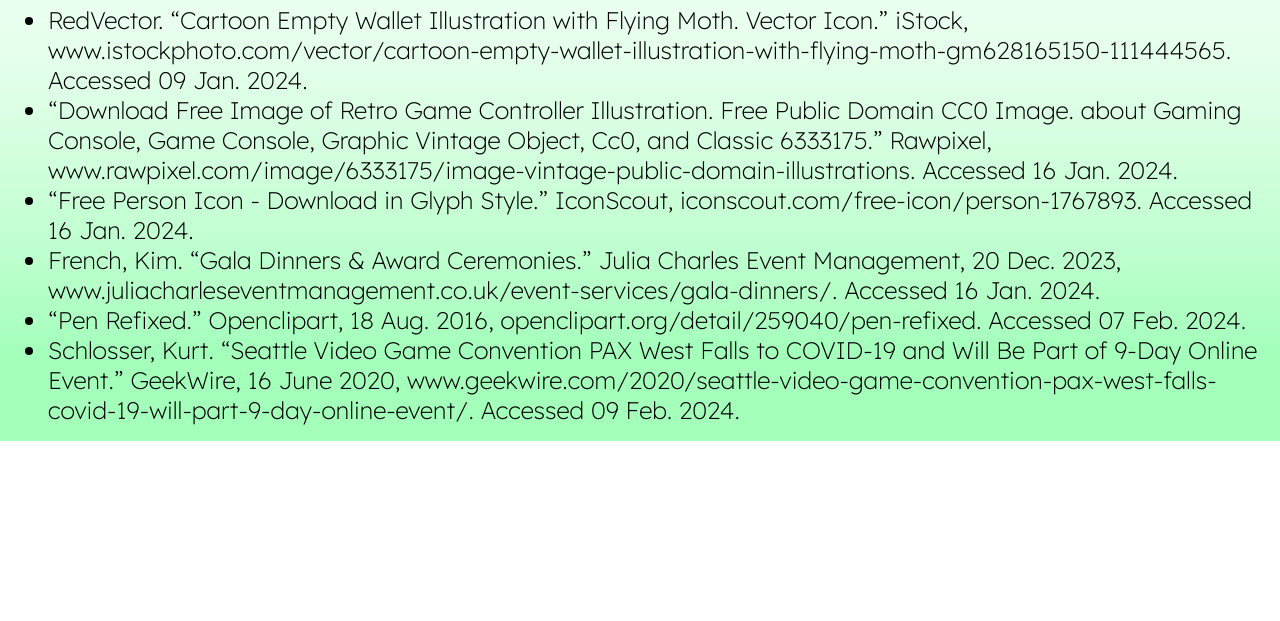
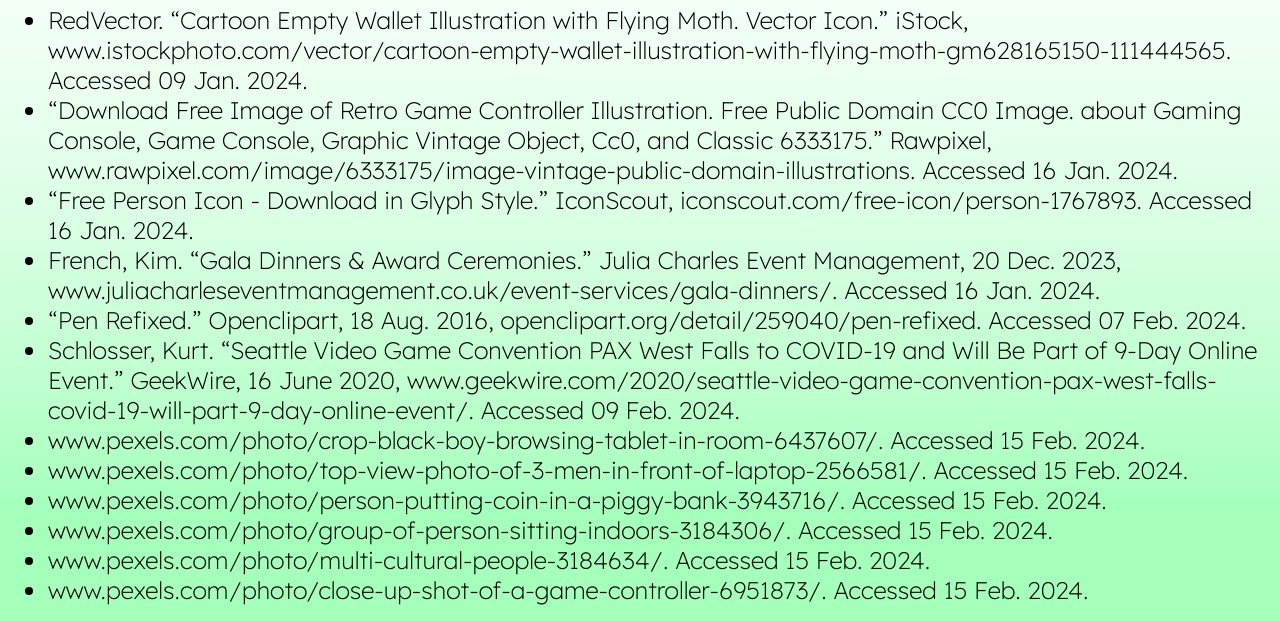
Before and after one commit to Flim77/Flim77.github.io, a plain HTML site: page Citations.html in a window 1280 px wide. Shown: the part 300-921 px from the top of the page. Before the commit the page ends 800 px from the top, so only its background shows below. Drawn offline with Linux system fonts and the light colour scheme.

Commit message:
Add files via upload

```diff
--- a/Citations.html
+++ b/Citations.html
@@ -45,4 +45,10 @@
         <li>French, Kim. “Gala Dinners & Award Ceremonies.” Julia Charles Event Management, 20 Dec. 2023, www.juliacharleseventmanagement.co.uk/event-services/gala-dinners/. Accessed 16 Jan. 2024.</li>
         <li>“Pen Refixed.” Openclipart, 18 Aug. 2016, openclipart.org/detail/259040/pen-refixed. Accessed 07 Feb. 2024.</li>
         <li>Schlosser, Kurt. “Seattle Video Game Convention PAX West Falls to COVID-19 and Will Be Part of 9-Day Online Event.” GeekWire, 16 June 2020, www.geekwire.com/2020/seattle-video-game-convention-pax-west-falls-covid-19-will-part-9-day-online-event/. Accessed 09 Feb. 2024.</li>
+        <li>www.pexels.com/photo/crop-black-boy-browsing-tablet-in-room-6437607/. Accessed 15 Feb. 2024. </li>
+        <li>www.pexels.com/photo/top-view-photo-of-3-men-in-front-of-laptop-2566581/. Accessed 15 Feb. 2024.        </li>
+        <li> www.pexels.com/photo/person-putting-coin-in-a-piggy-bank-3943716/. Accessed 15 Feb. 2024.     </li>
+        <li>www.pexels.com/photo/group-of-person-sitting-indoors-3184306/. Accessed 15 Feb. 2024.        </li>
+        <li>www.pexels.com/photo/multi-cultural-people-3184634/. Accessed 15 Feb. 2024.        </li>
+        <li>www.pexels.com/photo/close-up-shot-of-a-game-controller-6951873/. Accessed 15 Feb. 2024.        </li>
     </ul>
```
